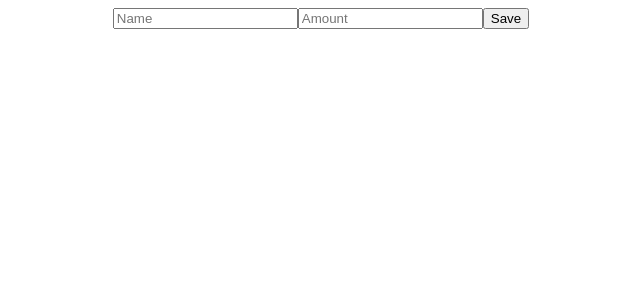
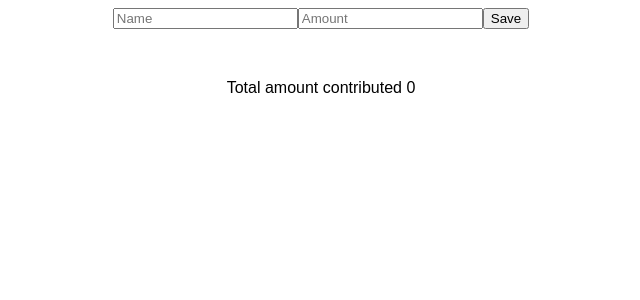
Before and after one commit to gudchyld/SavingsGroup, a React (Create React App) app: page / in a window 1280 px wide. Shown: the top 300 px of the page, without its empty margins (319-959 px from the left). Built offline with nearby package versions, Linux system fonts and the light colour scheme.

Commit message:
added ability to sum total money

```diff
--- a/src/Invoice.js
+++ b/src/Invoice.js
@@ -16,6 +16,11 @@ export default function Invoice() {
   const tableElements = dataBank.map((data) => {
     return <Table name={data.nameText} amount={data.amount} />;
   });
+
+  let totalAmount = dataBank.reduce(
+    (acc, curr) => acc + Number(curr.amount),
+    0
+  );
 
   function handleChange(event) {
     const { name, value } = event.target;
@@ -54,6 +59,10 @@ export default function Invoice() {
         <button onClick={updateData}>Save</button>
       </form>
       <div className="invoice--table">{tableElements}</div>
+
+      <div className="invoice--total">
+        <p>Total amount contributed {totalAmount}</p>
+      </div>
     </div>
   );
 }
```
